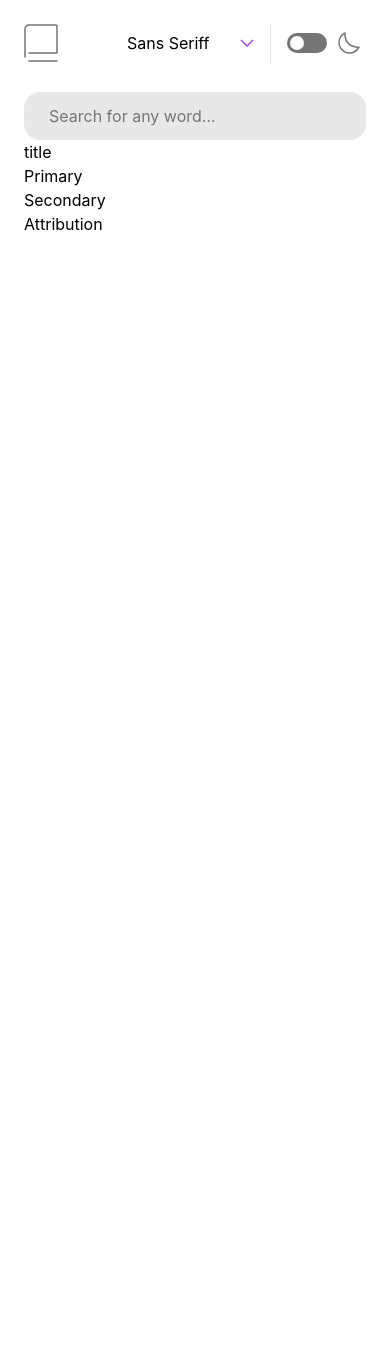
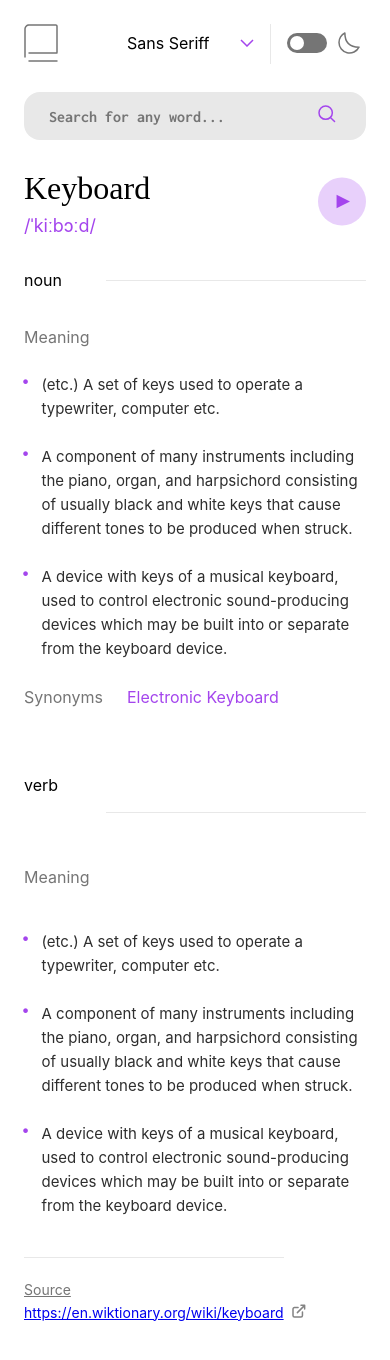
Before and after one commit to Anthourn/FontEndcomponents, a React (Create React App) app in the folder Pages/Dictionary/dictionary/: page / in a window 390 px wide. Shown: the top 1360 px of the page. Before the commit the page ends 844 px from the top, so only its background shows below. Built offline with nearby package versions, Linux system fonts and the light colour scheme; no server answers.

Commit message:
mobile design

```diff
--- a/Pages/Dictionary/dictionary/package.json
+++ b/Pages/Dictionary/dictionary/package.json
@@ -35,5 +35,8 @@
       "last 1 firefox version",
       "last 1 safari version"
     ]
+  },
+  "devDependencies": {
+    "@babel/plugin-proposal-private-property-in-object": "^7.21.11"
   }
 }
--- a/Pages/Dictionary/dictionary/src/App.css
+++ b/Pages/Dictionary/dictionary/src/App.css
@@ -45,6 +45,13 @@ p, h1, h2, h3, h4, h5, h6 {
   overflow-wrap: break-word;
 }
 @font-face {
+  font-family: "InconsolataBold";
+  src: local("InconsolataBold"),
+  url("./fonts/inconsolata/static/Inconsolata-Bold.ttf") format("truetype");
+  font-weight: bold;
+  font-display: swap;
+}
+@font-face {
   font-family: "InconsolataRegular";
   src: local("InconsolataRegular"),
   url("./fonts/inconsolata/static/Inconsolata-Regular.ttf") format("truetype");
@@ -59,10 +66,32 @@ p, h1, h2, h3, h4, h5, h6 {
   font-display: swap;
 }
 @font-face {
-  font-family: "InconsolataRegular";
-  src: local("InconsolataRegular"),
-  url("./fonts/inconsolata/static/Inconsolata-Regular.ttf") format("truetype");
+  font-family: "InterBold";
+  src: local("InterBold"),
+  url("./fonts/inter/static/Inter-Bold.ttf") format("truetype");
+  font-weight: bold;
+  font-display: swap;
+}
+@font-face {
+  font-family: "MonoRegular";
+  src: local("MonoRegular"),
+  url("./fonts/lora/static/Lora-Regular.ttf") format("truetype");
   font-weight: normal;
+  font-display: swap;
+}
+@font-face {
+  font-family: "MonoBold";
+  src: local("MonoBold"),
+  url("./fonts/lora/static/Lora-Bold.ttf") format("truetype");
+  font-weight: bold;
+  font-display: swap;
+}
+
+@font-face {
+  font-family: "MonoBoldItalic";
+  src: local("MonoBoldItalic"),
+  url("./fonts/lora/static/Lora-BoldItalic.ttf") format("truetype");
+  font-weight: bold;
   font-display: swap;
 }
 
@@ -73,6 +102,7 @@ p, h1, h2, h3, h4, h5, h6 {
   --black600: hsl(0, 0%, 23%);
 
   --grey500:hsl(0, 0%, 51%);
+  --grey450:hsl(0, 0%, 46%);
   --grey200: hsl(0, 0%, 91%);
   --grey100: hsl(0, 0%, 96%);
 
@@ -82,10 +112,40 @@ p, h1, h2, h3, h4, h5, h6 {
   --color-secondary: hsl(0,100%,66%);
 
   --font-mono:  InconsolataRegular;
-  --font-sans-seriff: Inter;
+  --font-mono-bold:  InconsolataBold;
+  --font-mono-bold-italic: MonoBoldItalic;
+  --font-sans-seriff: InterRegular;
+  --font-sans-seriff-bold: InterBold;
+  --font-seriff: LoraRegular;
+  --font-seriff-bold: LoraBold;
+  --font-seriff-bold-italic: LoraBoldItalic;
 
 }
 /* general styles */
+.bodySeriffLight{
+font-family: var(--font-seriff);
+color:var(--black700) ;
+}
+.bodySeriffDark{
+  font-family: var(--font-seriff);
+  color:var(--white) ;
+  }
+.bodySansSeriffLight{
+  font-family: var(--font-sans-seriff);
+  color:var(--black700) ;
+}
+.bodySansSeriffDark{
+  font-family: var(--font-sans-seriff);
+  color:var(--white) ;
+}
+.bodyMonoLight{
+  font-family: var(--font-mono);
+  color:var(--black700) ;
+}
+.bodyMonoDark{
+  font-family: var(--font-mono);
+  color:var(--white) ;
+}
 .container{
   padding: 1.5rem;
   /* padding: 3.6rem; */
@@ -173,10 +233,17 @@ gap: 1rem;
   padding-top: .5rem;
   margin-left: 1rem;
 }
+.search{
+  position: relative;
+  margin-bottom: 1.5rem ;
 
+}
+/* make this change with global font */
 .search__input{
   width: 100%;
   border-radius: 1rem;
+  font-family: var(--font-mono-bold);
+  font-size: 1rem;
   background-color: var(--grey200);
   color: var(--black700);
   border: 1px solid;
@@ -190,6 +257,10 @@ gap: 1rem;
   border: 1px solid;
   border-color: var(--color-primary);
 }
+.search__input-error{
+  border: 1px solid;
+  border-color: var(--color-secondary) !important;
+}
 
 
 .search__input[data-icon="search"]::before{
@@ -198,3 +269,161 @@ gap: 1rem;
   height: 16px;
   background-image: url("/public/assets/images/icon-search.svg");
 }
+.search__button{
+  position: absolute;
+  right: 1.5rem;
+  border: none;
+  background: transparent;
+  top: 25%;
+}
+
+.title{
+  padding-bottom: 1.83rem;
+  display: flex;
+  flex-direction: row;
+  justify-content: space-between;
+}
+.title__main-seriff{
+  font-family: var(--font-seriff-bold);
+  font-size: 2rem ;
+}
+.title__main-mono{
+  font-family: var(--font-sans-mono-bold);
+  font-size: 2rem ;
+
+}
+.title__main-sans-seriff{
+  font-family: var(--font-sans-seriff-bold);
+  font-size: 2rem ;
+}
+.title__pronunciation{
+  color: var(--color-primary);
+  font-size: 1.125rem;
+}
+.title__button-play{
+  border: none;
+  padding: 0;
+  background-color: transparent;
+  height: 3rem;
+  width: 3rem;
+}
+.primary-definition{
+  padding-bottom: 1.94rem;
+}
+.primary-definition__category{
+  padding-bottom: 2.06rem;
+  display: flex;
+  flex-direction: row;
+  justify-content: space-between;
+}
+
+.seperator{
+width: 16.25rem;
+height: 1px;
+background-color: var(--grey200) ;
+align-self: center;
+}
+.primary-definition__mono {
+  font-family: var(--font-mono-bold);
+  font-size: 1.125rem ;
+}
+.primary-definition__seriff {
+  font-family: var(--font-seriff-bold);
+  font-size: 1.125rem ;
+  font-style: italic;
+}
+
+.primary-definition__mono-italic {
+  font-family: var(--font-mono-bold-italic);
+  font-size: 1.125rem ;
+}
+
+.primary-definition ul {
+  list-style: none;
+}
+.secondary-definition ul {
+  list-style: none;
+}
+.primary-definition li {
+  margin-left: -1.5em;
+}
+.secondary-definition li {
+  margin-left: -1.5em;
+}
+
+.secondary-definition li{
+  color: var(--black700);
+  font-size: 0.9375rem;
+  line-height: 1.5rem;
+}
+
+.primary-definition li{
+  color: var(--black700);
+  font-size: 0.9375rem;
+  line-height: 1.5rem;
+}
+.meaning{
+  color: var(--grey450);
+}
+
+ul li::before {
+  content: "\2022";  /* Add content: \2022 is the CSS Code/unicode for a bullet */
+  color: var(--color-primary); /* Change the color */
+  font-weight: bold; /* If you want it to be bold */
+  display: inline-block; /* Needed to add space between the bullet and the text */
+  width: 2em; /* Also needed for space (tweak if needed) */
+  margin-left: -1.3em;
+  position: relative;
+  top:1.25rem;
+}
+.synonyms{
+  display: flex;
+  gap: 1.5rem;
+  margin-top: 1.5rem;
+}
+.synonym-title{
+  color: var(--grey450);
+
+}
+.synonym-definition{
+  color: var(--color-primary);
+
+}
+.secondary-definition__category{
+  padding-top: 2.06rem ;
+  display: flex;
+  flex-direction: row;
+  justify-content: space-between;
+}
+.secondary-definition .meaning{
+  padding-top: 1.94rem;
+  padding-bottom: 1.04rem;
+}
+
+.secondary-definition .seperator{
+  margin-top: 2.44rem;
+  margin-bottom: 1.3rem;
+}
+.footer{
+  padding-bottom: 4.25rem;
+}
+.footer__source{
+  display: block;
+  text-decoration: none;
+  text-decoration: underline;
+  color: var(--grey450) ;
+  font-size: 0.875rem;
+}
+.footer__link{
+  display: inline-block;
+  text-decoration: none;
+  text-decoration: underline;
+  font-size: 0.875rem;
+}
+.footer__external{
+  display: inline-block;
+  background: transparent;
+  padding: 0;
+  margin-left: .5rem;
+  border: none;
+}
--- a/Pages/Dictionary/dictionary/src/components/Attribution.js
+++ b/Pages/Dictionary/dictionary/src/components/Attribution.js
@@ -1,4 +1,30 @@
 const Attribution = () => {
-  return <footer>Attribution</footer>;
+  return (
+    <footer className="footer">
+      <a href="#" className="footer__source">
+        Source
+      </a>
+      <a href="#" className="footer__link">
+        https://en.wiktionary.org/wiki/keyboard
+      </a>
+      <button className="footer__external">
+        <svg
+          xmlns="http://www.w3.org/2000/svg"
+          width="14"
+          height="14"
+          viewBox="0 0 14 14"
+        >
+          <path
+            fill="none"
+            stroke="#838383"
+            stroke-linecap="round"
+            stroke-linejoin="round"
+            stroke-width="1.5"
+            d="M6.09 3.545H2.456A1.455 1.455 0 0 0 1 5v6.545A1.455 1.455 0 0 0 2.455 13H9a1.455 1.455 0 0 0 1.455-1.455V7.91m-5.091.727 7.272-7.272m0 0H9m3.636 0V5"
+          />
+        </svg>
+      </button>
+    </footer>
+  );
 };
 export default Attribution;
--- a/Pages/Dictionary/dictionary/src/components/PrimaryDefinition.js
+++ b/Pages/Dictionary/dictionary/src/components/PrimaryDefinition.js
@@ -1,4 +1,37 @@
 const PrimaryDefinition = () => {
-  return <>Primary</>;
+  return (
+    <section className="primary-definition">
+      <div className="primary-definition__category">
+        <p> noun</p>
+        <div className="seperator" />
+      </div>
+      <p className="meaning"> Meaning</p>
+      <ul>
+        <li>
+          <p>
+            (etc.) A set of keys used to operate a typewriter, computer etc.
+          </p>
+        </li>
+        <li>
+          <p>
+            A component of many instruments including the piano, organ, and
+            harpsichord consisting of usually black and white keys that cause
+            different tones to be produced when struck.
+          </p>
+        </li>
+        <li>
+          <p>
+            A device with keys of a musical keyboard, used to control electronic
+            sound-producing devices which may be built into or separate from the
+            keyboard device.
+          </p>
+        </li>
+      </ul>
+      <div className="synonyms">
+        <p className="synonym-title">Synonyms</p>
+        <p className="synonym-definition"> Electronic Keyboard</p>
+      </div>
+    </section>
+  );
 };
 export default PrimaryDefinition;
--- a/Pages/Dictionary/dictionary/src/components/SecondaryDefinition.js
+++ b/Pages/Dictionary/dictionary/src/components/SecondaryDefinition.js
@@ -1,4 +1,34 @@
 const SecondaryDefinition = () => {
-  return <div>Secondary</div>;
+  return (
+    <section className="secondary-definition">
+      <div className="secondary-definition__category">
+        <p> verb</p>
+        <div className="seperator" />
+      </div>
+      <p className="meaning"> Meaning</p>
+      <ul>
+        <li>
+          <p>
+            (etc.) A set of keys used to operate a typewriter, computer etc.
+          </p>
+        </li>
+        <li>
+          <p>
+            A component of many instruments including the piano, organ, and
+            harpsichord consisting of usually black and white keys that cause
+            different tones to be produced when struck.
+          </p>
+        </li>
+        <li>
+          <p>
+            A device with keys of a musical keyboard, used to control electronic
+            sound-producing devices which may be built into or separate from the
+            keyboard device.
+          </p>
+        </li>
+      </ul>
+      <div className="seperator"></div>
+    </section>
+  );
 };
 export default SecondaryDefinition;
--- a/Pages/Dictionary/dictionary/src/components/Title.js
+++ b/Pages/Dictionary/dictionary/src/components/Title.js
@@ -1,4 +1,26 @@
 const Title = () => {
-  return <div>title</div>;
+  return (
+    <div className="title">
+      <div className="title__text">
+        <p className="title__main-seriff">Keyboard</p>
+        <p className="title__pronunciation">/ˈkiːbɔːd/</p>
+      </div>
+      <div className="title__button">
+        <button className="title__button-play">
+          <svg
+            xmlns="http://www.w3.org/2000/svg"
+            width="75"
+            height="75"
+            viewBox="0 0 75 75"
+          >
+            <g fill="#A445ED" fill-rule="evenodd">
+              <circle cx="37.5" cy="37.5" r="37.5" opacity=".25" />
+              <path d="M29 27v21l21-10.5z" />
+            </g>
+          </svg>
+        </button>
+      </div>
+    </div>
+  );
 };
 export default Title;
--- a/Pages/Dictionary/dictionary/src/components/search.js
+++ b/Pages/Dictionary/dictionary/src/components/search.js
@@ -1,12 +1,34 @@
-import Select from "react-select";
+import { useState } from "react";
+
 const Search = () => {
+  const [errorState, setErrorState] = useState(false);
+  const searchIcon = (
+    <svg
+      xmlns="http://www.w3.org/2000/svg"
+      width="18"
+      height="18"
+      viewBox="0 0 18 18"
+    >
+      <path
+        fill="none"
+        stroke="#A445ED"
+        stroke-linecap="round"
+        stroke-linejoin="round"
+        stroke-width="1.5"
+        d="m12.663 12.663 3.887 3.887M1 7.664a6.665 6.665 0 1 0 13.33 0 6.665 6.665 0 0 0-13.33 0Z"
+      />
+    </svg>
+  );
   return (
-    <form>
+    <form className="search">
       <input
+        className={`search__input ${errorState ? "search__input-error" : ""}`}
         dataIcon="search"
         placeholder="Search for any word..."
-        className="search__input"
       ></input>
+      <button className="search__button" type="submit">
+        {searchIcon}
+      </button>
     </form>
   );
 };
```
Also changed, not shown: 1 other file (tests, documents, lock files or other folders).
